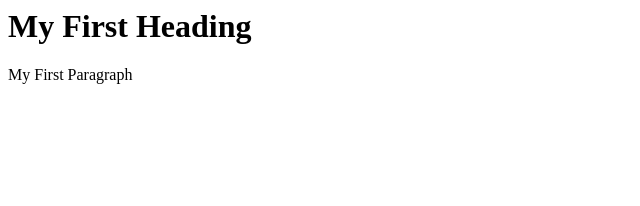
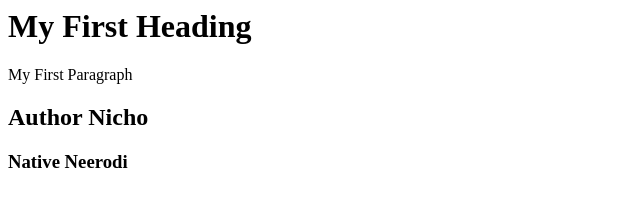
Before and after one commit to NichoRobin/webchk, a plain HTML site: page index.html in a window 1280 px wide. Shown: the whole page, without its empty margins (0-640 px from the left). Drawn offline with Linux system fonts and the light colour scheme.

Commit message:
New line added

```diff
--- a/index.html
+++ b/index.html
@@ -3,5 +3,7 @@
     <body>
         <h1>My First Heading</h1>
         <p>My First Paragraph</p>
+        <h2>Author Nicho</h2>
+        <h3>Native Neerodi</h3>
         </body>
         </html>
```
